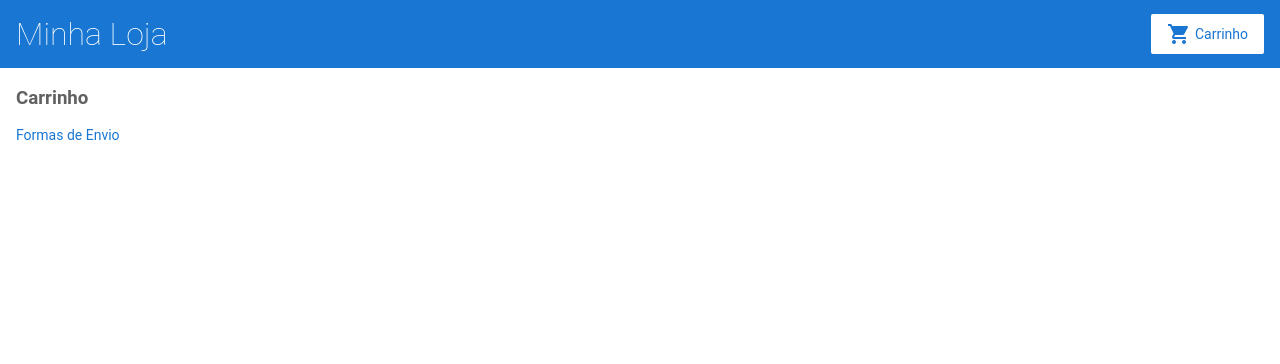
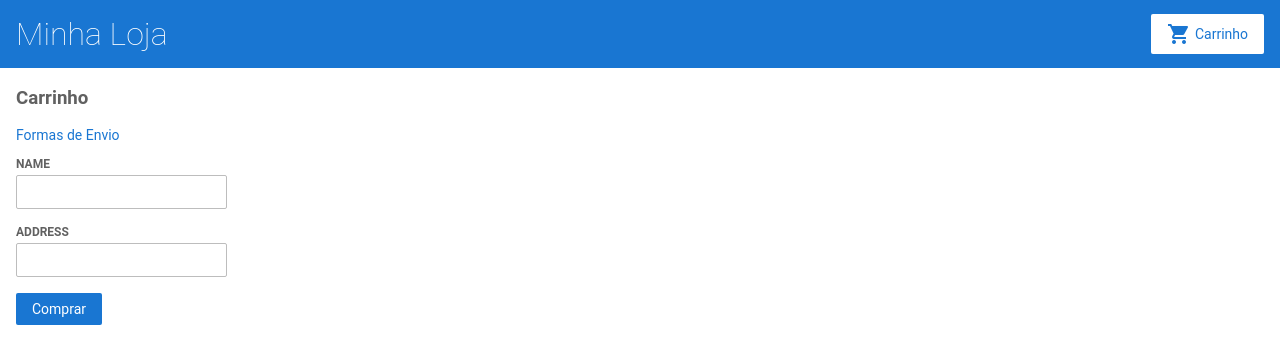
Before and after one commit to DgbDiego/angular-7c6gtv, an Angular app: page /cart in a window 1280 px wide. Shown: the top 364 px of the page. Built offline with nearby package versions, Linux system fonts and the light colour scheme.

Commit message:
2 files modified

```diff
--- a/src/app/cart/cart.component.html
+++ b/src/app/cart/cart.component.html
@@ -8,3 +8,18 @@
   <p>{{ item.name }}</p>
   <p>{{ item.price | currency }}</p>
 </div>
+<form [formGroup]="checkoutForm" (ngSubmit)="onSubmit(checkoutForm.value)">
+
+  <div>
+    <label for="name">Name</label>
+    <input id="name" type="text" formControlName="name">
+  </div>
+
+  <div>
+    <label for="address">Address</label>
+    <input id="address" type="text" formControlName="address">
+  </div>
+
+  <button class="button" type="submit">Comprar</button>
+
+</form>
--- a/src/app/cart/cart.component.ts
+++ b/src/app/cart/cart.component.ts
@@ -1,5 +1,8 @@
 import { Component, OnInit } from '@angular/core';
+import { FormBuilder } from '@angular/forms';
+
 import { CartService } from '../cart.service';
+
 
 @Component({
   selector: 'app-cart',
@@ -8,10 +11,27 @@
 })
 export class CartComponent implements OnInit {
   items;
+  checkoutForm;
 
   constructor(
-    private cartService: CartService
-  ) { }
+    private cartService: CartService,
+    private formBuilder: FormBuilder,
+  ) {
+    this.items = this.cartService.getItems();
+
+    this.checkoutForm = this.formBuilder.group({
+      name: '',
+      address: ''
+    })
+
+  }
+
+  onSubmit(customerData){
+    console.warn('Seu pedido foi realizado', customerData);
+
+    this.items = this.cartService.clearCart();
+    this.checkoutForm.reset();
+  }
 
   ngOnInit() {
     this.items = this.cartService.getItems();
```
